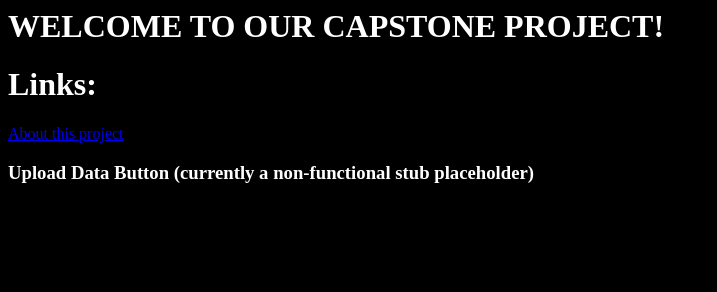
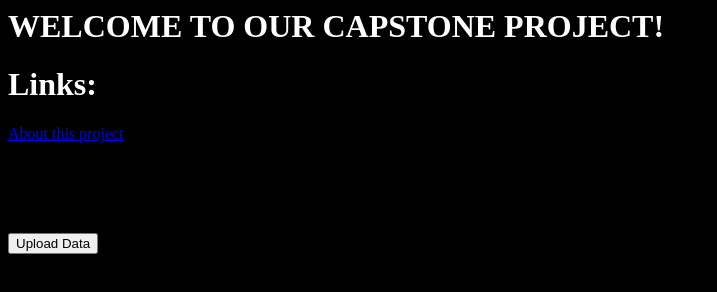
Before and after one commit to isobotka/SE4450-project-code, a plain HTML site: page GUI/index.html in a window 1280 px wide. Shown: the whole page, without its empty margins (0-717 px from the left). Drawn offline with Linux system fonts and the light colour scheme.

Commit message:
Added functionality

```diff
--- a/GUI/index.html
+++ b/GUI/index.html
@@ -4,11 +4,8 @@
 
     <head>
         <title>Capstone</title>
-
-        <!-- script is the tag to include your javascript this html will run in the browser -->
         <script src='index.js'></script>
 
-        <!-- THIS IS EXTERNAL STYLESHEET i.e. index.css in this case -->
         <link rel="stylesheet" type="text/css" href="index.css">
 
         <style>
@@ -26,7 +23,8 @@
         <h1>Links:</h1>
         <a href = "about.html"> About this project </a>
 
-        <h3>Upload Data Button (currently a non-functional stub placeholder)</h3>
+        <br><br><br><br><br><br>
+        <button onclick="uploadData()">Upload Data</button>
 
     </body>
 
--- a/GUI/index.js
+++ b/GUI/index.js
@@ -1 +1,4 @@
-//alert('Test')
+function uploadData() {
+    // non-functional stub
+   alert("Upload Data");
+}
```
Also changed, not shown: GUI/about.html (+1 -0 lines), GUI/about.js (added).
